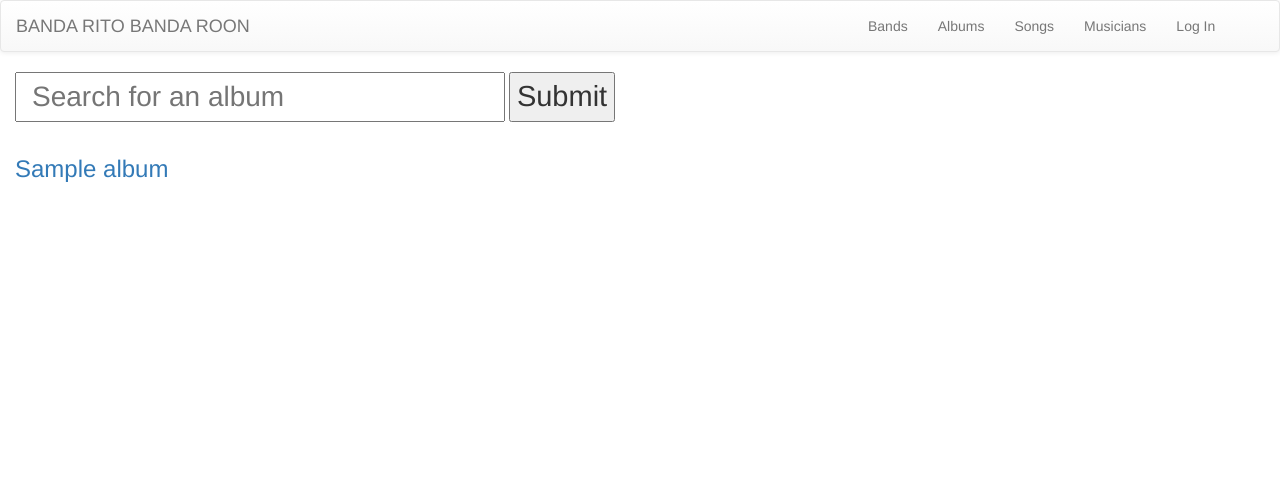
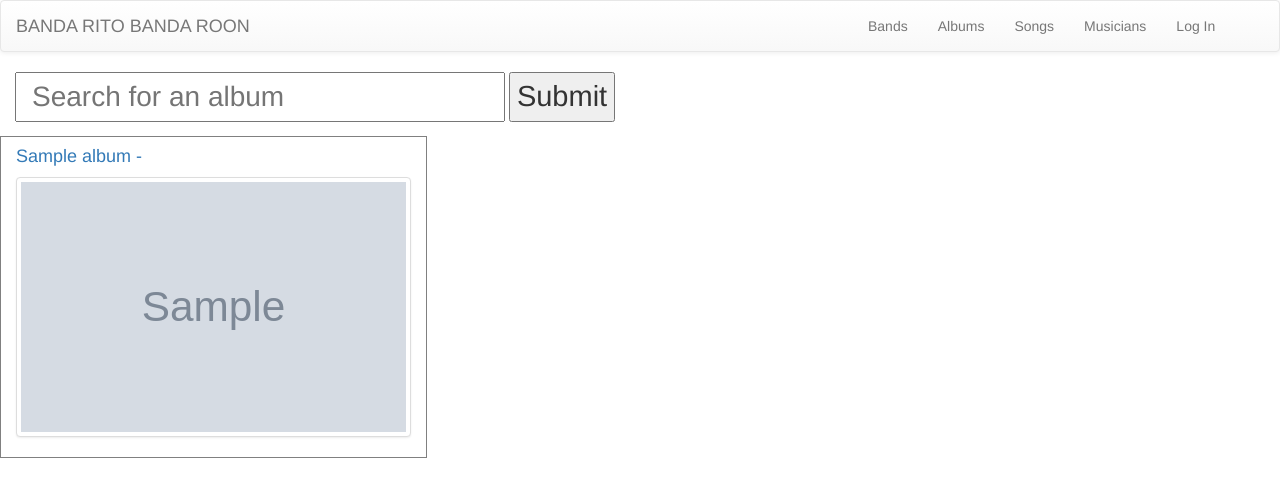
Before and after one commit to martinjohnlopez8/django-band, a Django app: page /albums/ in a window 1280 px wide. Shown: the top 497 px of the page. Run offline with Django 3.2, Linux system fonts and the light colour scheme; tables that the repository leaves empty hold one stand-in row (values such as "Sample post"); grey boxes marked "Sample" are stand-in pictures; some libraries are stand-ins or nearby versions.

Commit message:
fix album and member css

```diff
--- a/band/static/band/style.css
+++ b/band/static/band/style.css
@@ -41,3 +41,7 @@
     background-repeat: no-repeat;
     background-size: cover;
 }
+
+.album-border {
+	border: 1px solid gray;
+}
--- a/band/templates/band/album_list.html
+++ b/band/templates/band/album_list.html
@@ -15,14 +15,25 @@
 			{% endif %}
 		</div>
 	</div>
+</div>
+<div class="container-fluid">
 	<div class="row">
 		{% for album in albums %}
-		<div class="col-md-4">
-				<a href="{% url 'band:album_detail' album.band.id album.id %}"><h3 class="float-left padding-right">{{ album.title }}</h3></a>
+		<div class="col-md-4 album-border">
+			<a href="{% url 'band:album_detail' album.band.id album.id %}">
+				<div class="caption">
+					<h4>{{ album.title }} - {{ album.band }}</h4>
+				</div>
+				<div class="thumbnail">
+					<img src="{{album.image_link}}" alt="{{album}}" class="band-image">
+				</div>
+			</a>
+			<div class="edit-delete">
 				{% if user.is_authenticated %}
-				<a href="{% url 'band:edit_album' album.id %}"><h3 class="float-left padding-right"">Edit Album</h3></a>
-				<a href="{%url 'band:delete_album' album.id %}"><h3 class="float-left padding-right"">Delete Album</h3></a>
+				<a href="{% url 'band:edit_album' album.id %}"><h4 class="padding-right"">Edit Album</h4></a>
+				<a href="{%url 'band:delete_album' album.id %}"><h4 class="padding-right"">Delete Album</h4></a>
 				{% endif %}
+			</div>
 		</div>
 		{% endfor %}
 	</div>
```
Also changed, not shown: band/templates/band/musician_list.html (+13 -4 lines).
